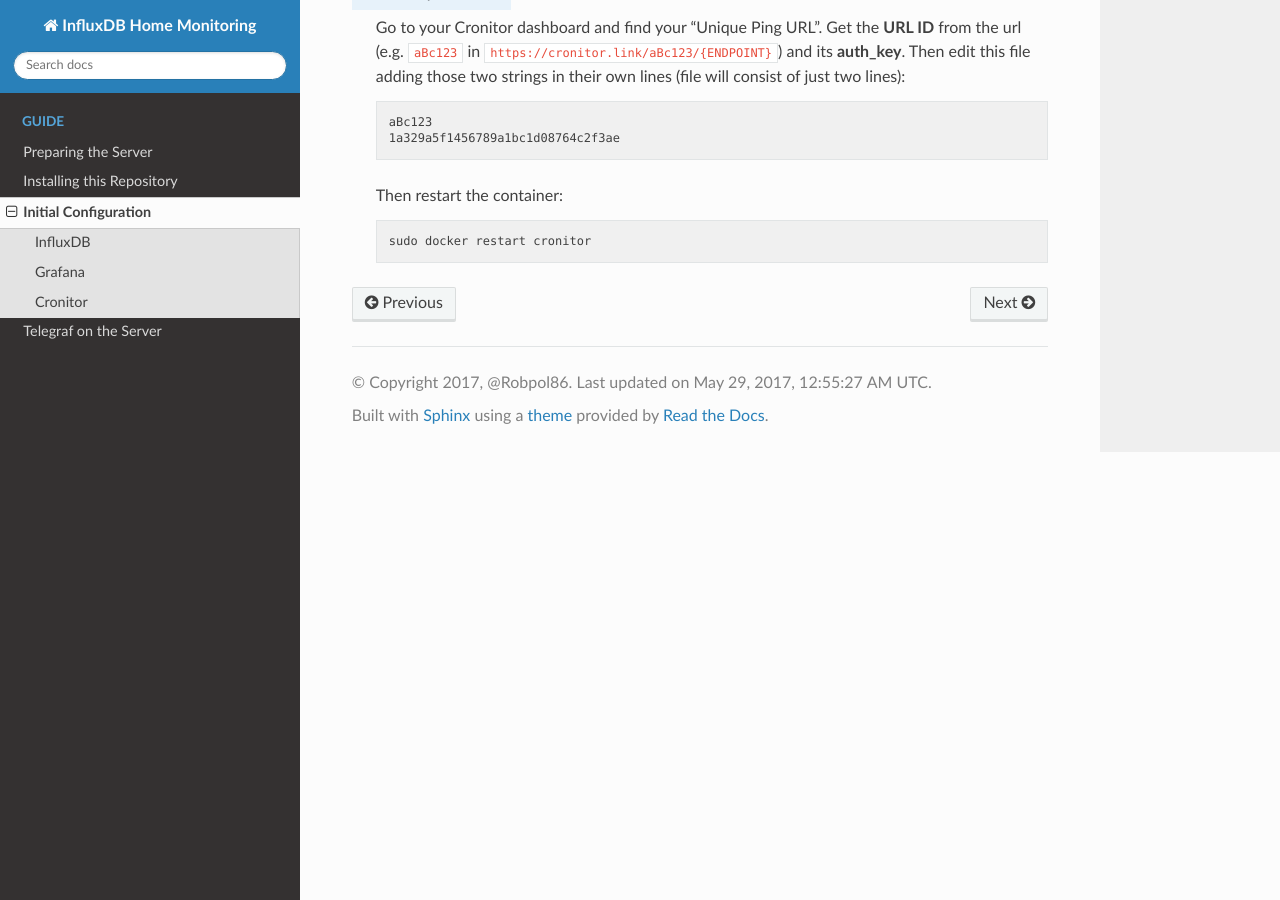
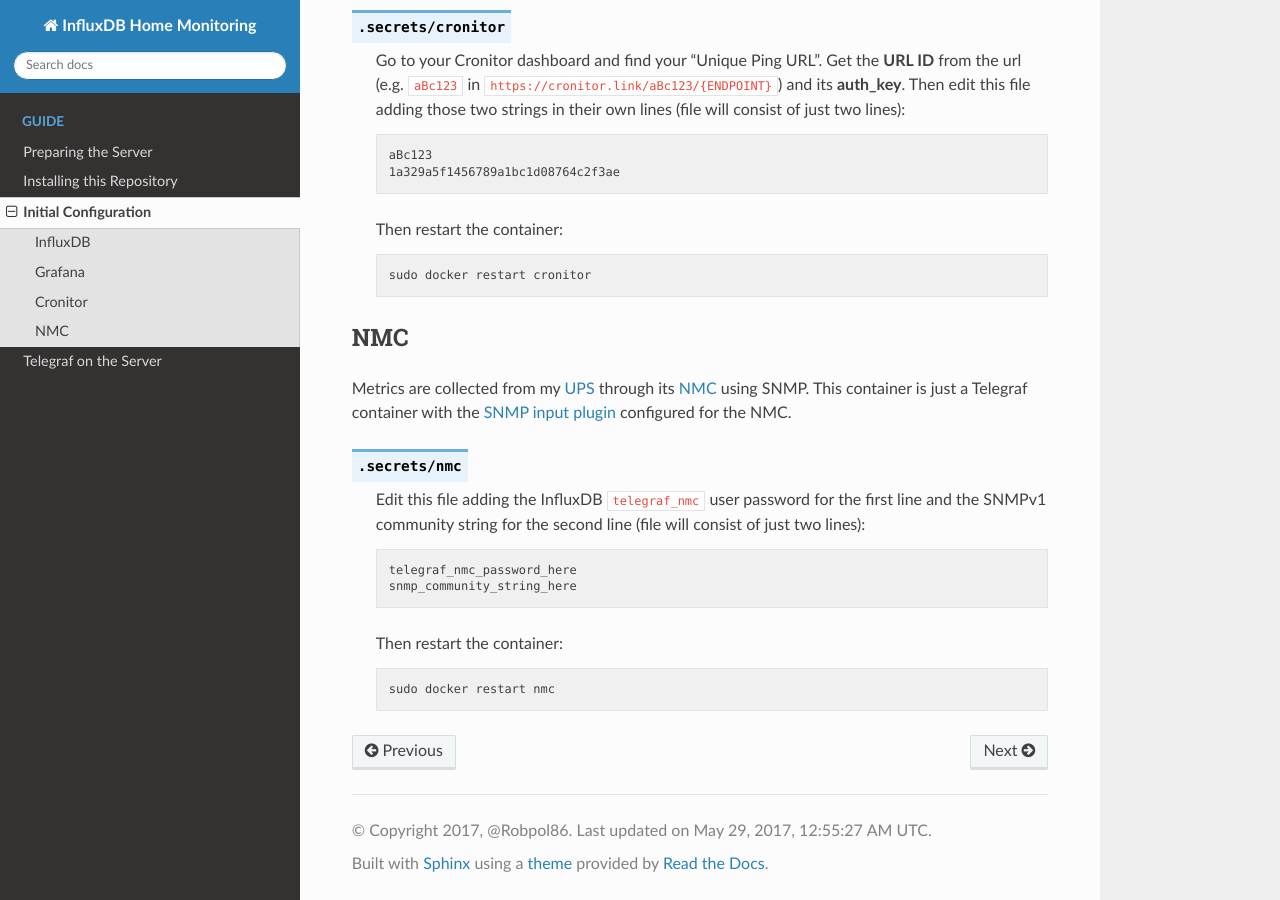
Before and after one commit to Robpol86/influxdb, a Sphinx documentation site: the page built from docs/config.rst, in a window 1280 px wide and 900 px high, scrolled down 2805 px. Built offline with Sphinx 7.4.7 and the Read the Docs theme 2.0.0, drawn with Linux system fonts in a browser that asks for light colours; some of the changed text lies outside the part shown.

Commit message:
Graphing NMC on UPS.
Graphing metrics from my UPS using it's NMC2 addon.

```diff
--- a/README.rst
+++ b/README.rst
@@ -18,10 +18,13 @@
 * `InfluxDB <https://docs.influxdata.com/influxdb>`_ to store all of the metrics (the central piece of the setup).
 * `Grafana <http://grafana.org>`_ to show pretty graphs and email me alerts.
 * `Cronitor <https://cronitor.io>`_ for external monitoring of my Docker host and home network.
+* `NMC`_ to include my UPS load, remaining runtime, and bedroom/living room temperatures in my Grafana graphs.
 
 I also use the following services:
 
 * `SparkPost <https://www.sparkpost.com/pricing>`_ free tier for sending alerts emails.
+
+.. _NMC: http://www.apc.com/shop/us/en/products/UPS-Network-Management-Card-2-with-Environmental-Monitoring/P-AP9631
 
 .. summary-section-end
 
@@ -45,7 +48,7 @@
     sudo mkdir /opt/influxdb; cd $_
     sudo git clone https://github.com/Robpol86/influxdb.git .
     sudo mkdir -m0750 .secrets
-    for f in cronitor grafana.ini; do
+    for f in cronitor grafana.ini nmc; do
         sudo touch .secrets/$f; sudo chmod 0600 $_
     done
 
--- a/circle.yml
+++ b/circle.yml
@@ -29,6 +29,7 @@
           command: |
             docker-compose config
             docker build cronitor
+            docker build nmc
 
       - deploy:
           name: Build and Upload Docs
--- a/docs/config.rst
+++ b/docs/config.rst
@@ -18,6 +18,8 @@
     CREATE USER robpol86 WITH PASSWORD 'REPLACE_ME' WITH ALL PRIVILEGES
     AUTH
     CREATE DATABASE telegraf
+    CREATE USER telegraf_nmc WITH PASSWORD 'REPLACE_ME'
+    GRANT ALL TO telegraf_nmc
     CREATE USER telegraf_filesrv WITH PASSWORD 'REPLACE_ME'
     GRANT ALL TO telegraf_filesrv
     CREATE USER telegraf_bosco WITH PASSWORD 'REPLACE_ME'
@@ -88,3 +90,29 @@
     .. code-block:: bash
 
         sudo docker restart cronitor
+
+NMC
+===
+
+Metrics are collected from my `UPS`_ through its `NMC`_ using SNMP. This container is just a Telegraf container with the
+`SNMP input plugin <https://github.com/influxdata/telegraf/tree/master/plugins/inputs/snmp>`_ configured for the NMC.
+
+.. describe:: .secrets/nmc
+
+    Edit this file adding the InfluxDB ``telegraf_nmc`` user password for the first line and the SNMPv1 community string
+    for the second line (file will consist of just two lines):
+
+    .. code-block:: text
+
+        telegraf_nmc_password_here
+        snmp_community_string_here
+
+    Then restart the container:
+
+    .. code-block:: bash
+
+        sudo docker restart nmc
+
+.. _UPS: http://www.apc.com/shop/us/en/products/APC-Smart-UPS-1500VA-LCD-RM-2U-120V/P-SMT1500RM2U
+.. _NMC: http://www.apc.com/shop/us/en/products/UPS-Network-Management-Card-2-with-Environmental-Monitoring/P-AP9631
+.. _SNMP input plugin: https://github.com/influxdata/telegraf/tree/master/plugins/inputs/snmp
```
Also changed, not shown: docker-compose.yml (+7 -0 lines), 4 other files.
